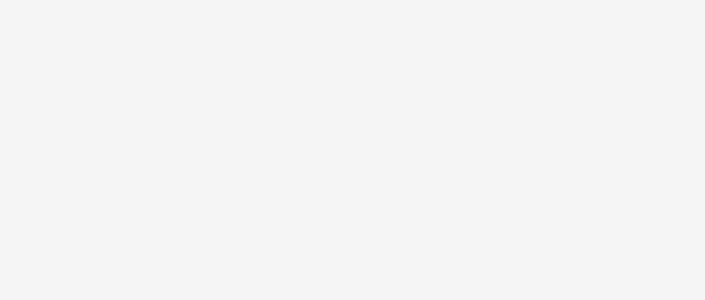
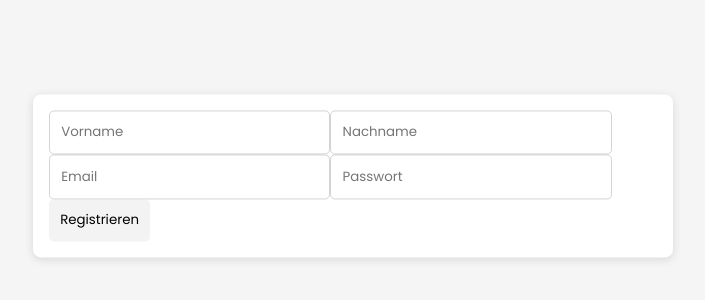
Before and after one commit to vema777/todo, a React (Create React App) app: page /register in a window 1280 px wide. Before the commit this address had no page. Shown: the part 224-524 px from the top of the page, without its empty margins (287-992 px from the left). Built offline with nearby package versions, Linux system fonts and the light colour scheme; the HTML template or start-up script is replaced by a standard one.

Commit message:
Hinzufügen einer Logup-Seite und Styling (2-erstellen-der-logup-seite-registrierungsseite)

```diff
--- a/src/App.tsx
+++ b/src/App.tsx
@@ -4,6 +4,7 @@ import {BrowserRouter, Route, Routes} from "react-router-dom";
 import {Login} from "./login/Login";
 import {Layout} from "./layout/Layout";
 import {Home} from "./home/Home";
+import {Logup} from "./logup/Logup";
 
 
 function App() {
@@ -15,6 +16,7 @@ function App() {
                     <Route index element={<Home/>} />
                 </Route>
                 <Route path="/login" element={<Login />}/>
+                <Route path="/register" element={<Logup/>}/>
             </Routes>
         </BrowserRouter>
     );
--- a/src/login/Login.tsx
+++ b/src/login/Login.tsx
@@ -18,7 +18,7 @@ export function Login() {
                     <ActionButton>
                         Einloggen
                     </ActionButton>
-                    <p>Kein Konto ? <a href={'/'}>Sich registrieren</a> </p>
+                    <p>Kein Konto ? <a href={'/register'}>Sich registrieren</a> </p>
                 </form>
             </Card>
         </Center>
--- /dev/null
+++ b/src/logup/Logup.scss
@@ -0,0 +1,13 @@
+.Register-form {
+  display: flex;
+  flex-direction: column;
+  width: 350px;
+  gap: 1rem;
+
+  .input-container{
+    width: 100%;
+    display: flex;
+    flex-direction: column;
+    gap: .5rem;
+  }
+}
--- /dev/null
+++ b/src/logup/Logup.tsx
@@ -0,0 +1,24 @@
+import React from "react";
+import {Card} from "../shared/card/Card";
+import {Center} from "../shared/center/Center";
+import {TextFormField} from "../shared/textField/TextFormField";
+import {ActionButton} from "../shared/customButton/ActionButton";
+//wiso klappt das styling nicht wie in der Login-form?
+export function Logup(){
+    return(
+        <Center>
+            <Card>
+                <form className={'Register-form'}>
+                    <div className={'input-container'}>
+                        <TextFormField type={'firstName'} placeholder={'Vorname'}></TextFormField>
+                        <TextFormField type={'lastName'} placeholder={'Nachname'}></TextFormField>
+                        <TextFormField type={'email'} placeholder={'Email'}></TextFormField>
+                        <TextFormField type={'password'} placeholder={'Passwort'}></TextFormField>
+
+                    </div>
+                    <ActionButton>Registrieren</ActionButton>
+                </form>
+            </Card>
+        </Center>
+    )
+}
```
